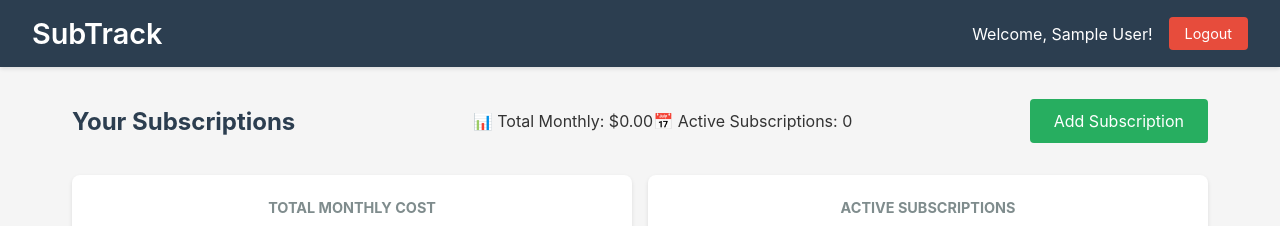
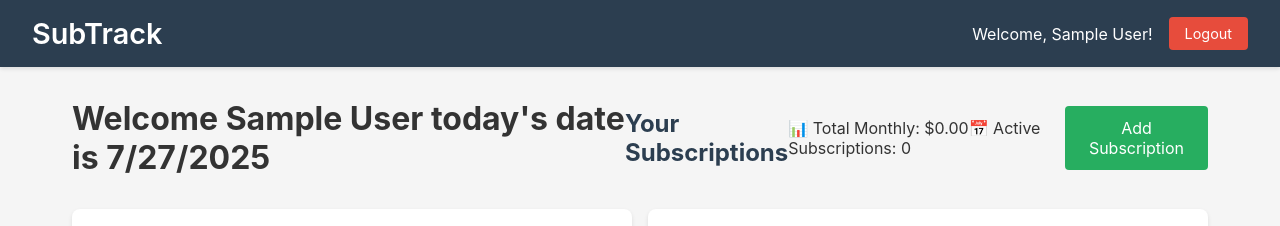
Before and after one commit to Chidera0001/subtrack-saas-tracker, a React (Create React App) app in the folder frontend/: page /dashboard in a window 1280 px wide. Shown: the top 226 px of the page. Built offline with nearby package versions, Linux system fonts and the light colour scheme; no server answers; sample sign-in values are in the browser's storage.

Commit message:
feat: add personalized welcome message to dashboard

```diff
--- a/frontend/src/components/Dashboard.js
+++ b/frontend/src/components/Dashboard.js
@@ -78,6 +78,9 @@ const Dashboard = ({ token, user }) => {
 	return (
 		<div className="dashboard">
 			<div className="dashboard-header">
+				<h1>
+					Welcome {user.name} today's date is {new Date().toLocaleDateString()}
+				</h1>
 				<h2>Your Subscriptions</h2>
 				<div className="dashboard-stats">
 					<span className="stat-item">
```
